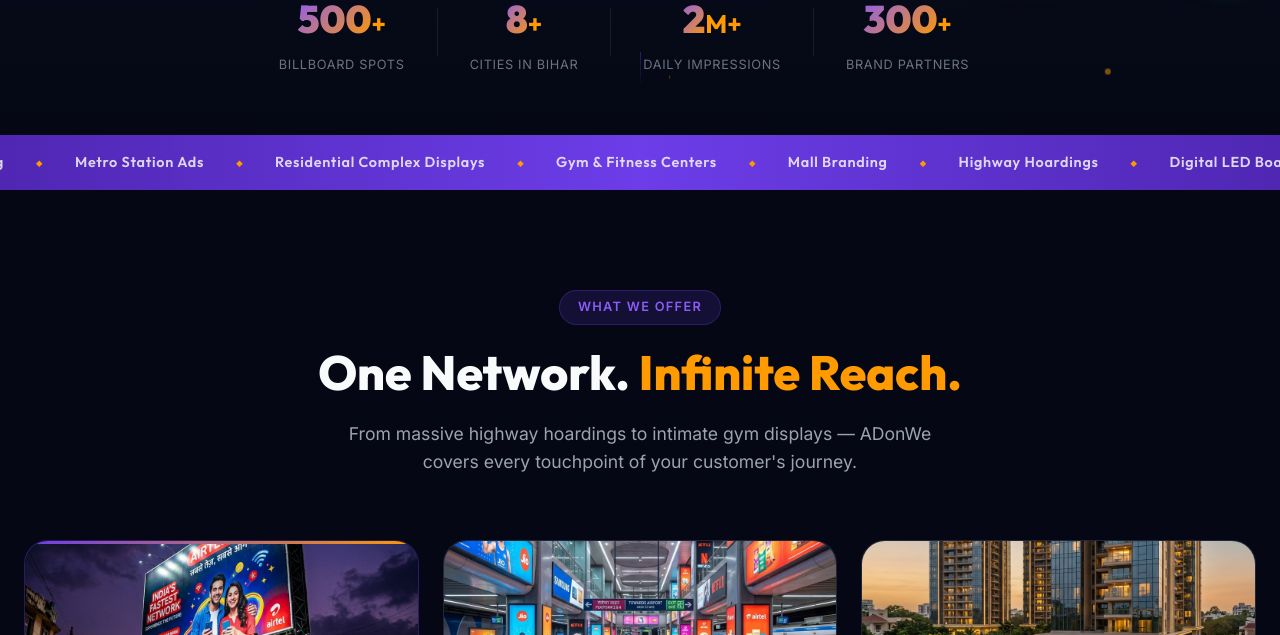
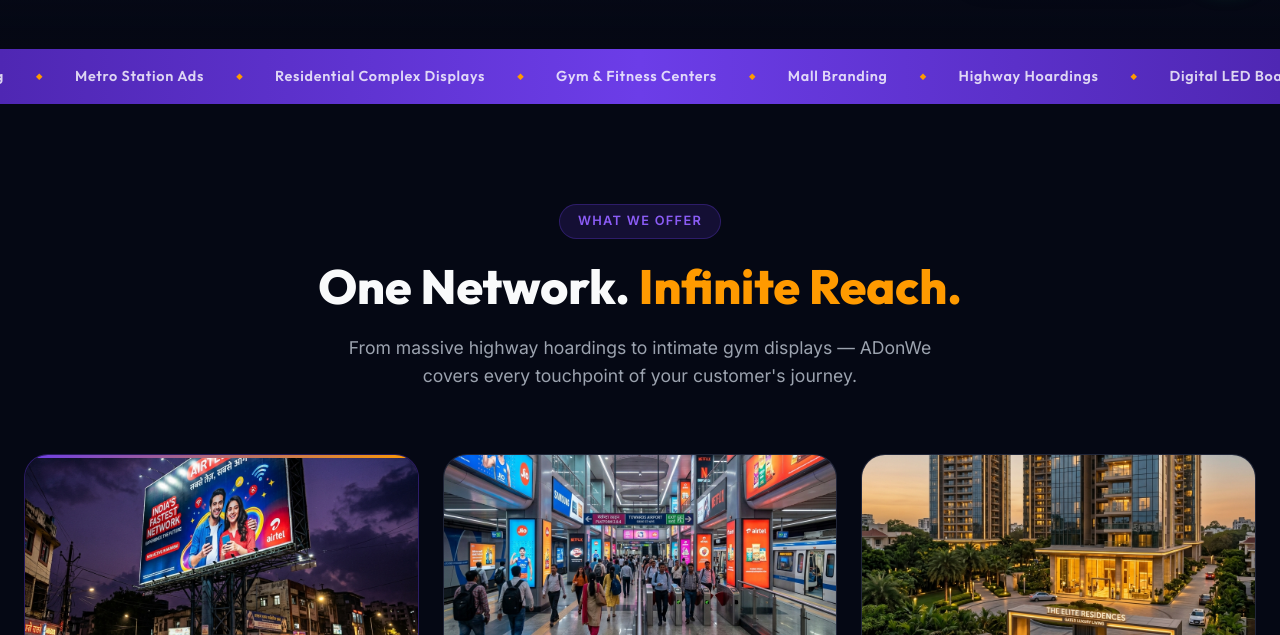
Before and after one commit to adonweofficial-arch/ADonwe, a website with bundled scripts: page ADonwe-main/index.html in a window 1280 px wide. Shown: the part 798-1433 px from the top of the page. Built offline with nearby package versions, Linux system fonts and the light colour scheme; no server answers.

Commit message:
hero edit

```diff
--- a/ADonwe-main/index.html
+++ b/ADonwe-main/index.html
@@ -68,7 +68,7 @@
           <i class="fas fa-paper-plane"></i> Get a Quote
         </a>
       </div>
-      <div class="hero-stats">
+      <!-- <div class="hero-stats">
         <div class="stat-item">
           <span class="stat-number" data-target="500">0</span><span class="stat-suffix">+</span>
           <span class="stat-label">Billboard Spots</span>
@@ -88,7 +88,7 @@
           <span class="stat-number" data-target="300">0</span><span class="stat-suffix">+</span>
           <span class="stat-label">Brand Partners</span>
         </div>
-      </div>
+      </div> -->
     </div>
     <div class="hero-scroll-hint">
       <!--<span>Scroll to explore</span>-->
```
